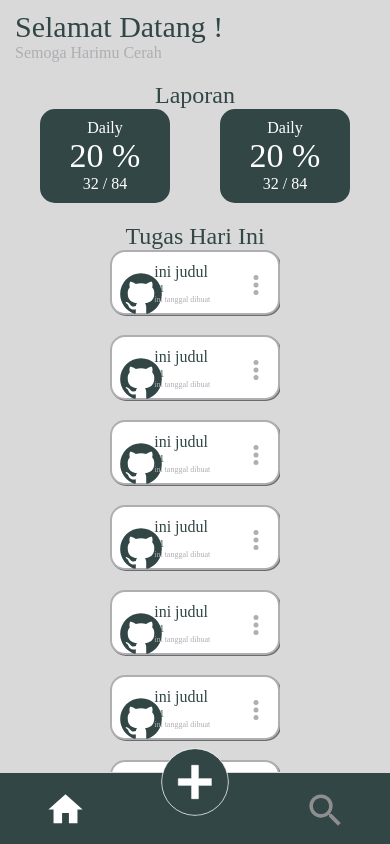
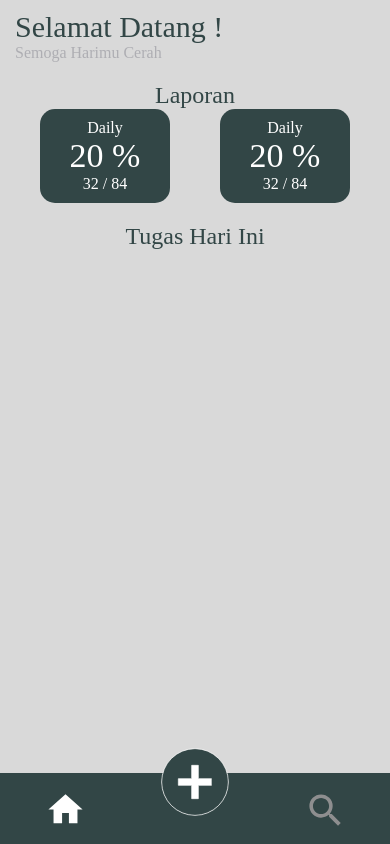
Before and after one commit to dafidafi25/my_todo_app, a React Native app: screen /Dashboard in a window 390 px wide. Built offline with nearby package versions, Linux system fonts and the light colour scheme.

Commit message:
setting list logic to fit redux store

```diff
--- a/App.tsx
+++ b/App.tsx
@@ -20,10 +20,20 @@ import colors from '@themes/Colors';
 import SearchScreen from '@Screen/SearchScreen';
 import AddScreen from '@Screen/AddScreen';
 import RootStackParamList from '@routers/router';
+import { Provider } from 'react-redux';
+import { store } from '@stores/Store';
 
 const Tab = createBottomTabNavigator<RootStackParamList>();
 
 const App = () => {
+  return (
+    <Provider store={store}>
+      <TabNavigation />
+    </Provider>
+  );
+};
+
+const TabNavigation = () => {
   return (
     <NavigationContainer>
       <Tab.Navigator
--- a/src/Screen/AddScreen.tsx
+++ b/src/Screen/AddScreen.tsx
@@ -6,6 +6,12 @@ import TrainingDateInput from '@components/molecule/TrainingDateInput';
 import TrainingOption, { IOption } from '@components/molecule/TrainingOption';
 import TextAreaInput from '@components/molecule/TrainingTextAreaInput';
 import TrainingTextInput from '@components/molecule/TrainingTextInput';
+import { useAppDispatch } from '@hooks/Redux';
+import { useNavigation } from '@react-navigation/native';
+import { NativeStackNavigationProp } from '@react-navigation/native-stack';
+import { nanoid } from '@reduxjs/toolkit';
+import RootStackParamList from '@routers/router';
+import { addTodo } from '@stores/features/TodoSlice';
 import colors from '@themes/Colors';
 import React from 'react';
 import { Controller, useForm } from 'react-hook-form';
@@ -23,6 +29,9 @@ interface TodoForm {
 interface IAddScreenProps {}
 
 const AddScreen: React.FC<IAddScreenProps> = () => {
+  const dispatch = useAppDispatch();
+  const navigation =
+    useNavigation<NativeStackNavigationProp<RootStackParamList>>();
   const { control, handleSubmit, setValue } = useForm<TodoForm>({
     defaultValues: {
       judul: '',
@@ -30,7 +39,16 @@ const AddScreen: React.FC<IAddScreenProps> = () => {
       kategori: 1,
     },
   });
-  const onSubmit = handleSubmit((data: TodoForm) => console.log(data));
+  const onSubmit = handleSubmit((data: TodoForm) => {
+    dispatch(
+      addTodo({
+        ...data,
+        createdAt: data.createdAt.toLocaleDateString('en-GB'),
+        id: nanoid(),
+      }),
+    );
+    navigation.goBack();
+  });
 
   const handleStartTime = (newDate: number) => {
     setValue('timeStart', newDate);
--- a/src/components/molecule/TrainingDateInput.tsx
+++ b/src/components/molecule/TrainingDateInput.tsx
@@ -1,6 +1,7 @@
 import Spacer from '@components/atom/Spacer';
 import text from '@styles/text';
 import colors from '@themes/Colors';
+import { MONTH } from 'constant/date';
 import React, { useState } from 'react';
 import { View, StyleSheet, Text, Pressable } from 'react-native';
 import DatePicker from 'react-native-date-picker';
@@ -62,18 +63,3 @@ const styles = StyleSheet.create({
 });
 
 export default TrainingDateInput;
-
-const MONTH: string[] = [
-  'Januari',
-  'Februari',
-  'Maret',
-  'April',
-  'Mei',
-  'Juni',
-  'Juli',
-  'Agustus',
-  'September',
-  'Oktober',
-  'November',
-  'Desember',
-];
--- a/src/components/organism/StatusCards.tsx
+++ b/src/components/organism/StatusCards.tsx
@@ -1,8 +1,11 @@
 import Github from '@assets/icons/Github';
 import Spacer from '@components/atom/Spacer';
 import StatusCard from '@components/molecule/StatusCard';
+import { useAppSelector } from '@hooks/Redux';
+import { ITodoState } from '@stores/features/TodoSlice';
 import text from '@styles/text';
 import colors from '@themes/Colors';
+import { MONTH } from 'constant/date';
 import React from 'react';
 import { View, StyleSheet, FlatList, Text } from 'react-native';
 
@@ -10,16 +13,23 @@ interface IStatusCardsProps {}
 
 const StatusCards: React.FC<IStatusCardsProps> = () => {
   let todosObject: string[] = [];
+  const todos = useAppSelector((state) => state.TodoSlice);
 
   const todoByCreated: ITodoList = todos.reduce((prev, todo) => {
     let temp: ITodoList = prev;
-    const key = todo.createdAt;
+    const key: string = todo.createdAt;
 
-    if (key in prev) {
-      temp[key].push(todo);
+    const date = key.split('/');
+
+    const generateObject: string = `${MONTH[parseInt(date[0], 10) - 1]} 20${
+      date[2]
+    }`;
+
+    if (generateObject in prev) {
+      temp[generateObject].push(todo);
     } else {
-      todosObject.push(key);
-      temp[key] = [todo];
+      todosObject.push(generateObject);
+      temp[generateObject] = [todo];
     }
     return prev;
   }, {});
@@ -39,7 +49,7 @@ const StatusCards: React.FC<IStatusCardsProps> = () => {
               return (
                 <View key={todo.id}>
                   <StatusCard
-                    title={todo.title}
+                    title={todo.judul}
                     icon={<Github color={colors.primary} width={40} />}
                   />
                   <Spacer spacing={10} />
@@ -62,51 +72,5 @@ const styles = StyleSheet.create({
 export default StatusCards;
 
 interface ITodoList {
-  [key: string]: ITodo[];
+  [key: string]: ITodoState[];
 }
-
-interface ITodo {
-  id: number;
-  title: string;
-  status: 'active' | 'miss' | 'done';
-  createdAt: string;
-}
-
-const todos: ITodo[] = [
-  {
-    id: 1,
-    title: 'Belajar React Native',
-    status: 'active',
-    createdAt: 'Juli 2021',
-  },
-  {
-    id: 2,
-    title: 'Belajar React Native',
-    status: 'active',
-    createdAt: 'Juli 2021',
-  },
-  {
-    id: 3,
-    title: 'Belajar React Native',
-    status: 'active',
-    createdAt: 'Agustus 2021',
-  },
-  {
-    id: 4,
-    title: 'Belajar React Native',
-    status: 'active',
-    createdAt: 'Agustus 2021',
-  },
-  {
-    id: 5,
-    title: 'Belajar React Native',
-    status: 'active',
-    createdAt: 'Agustus 2021',
-  },
-  {
-    id: 6,
-    title: 'Belajar React Native',
-    status: 'active',
-    createdAt: 'Agustus 2021',
-  },
-];
--- a/src/components/organism/TodoCards.tsx
+++ b/src/components/organism/TodoCards.tsx
@@ -1,6 +1,7 @@
 import Github from '@assets/icons/Github';
 import Spacer from '@components/atom/Spacer';
 import TodoCard from '@components/molecule/TodoCard';
+import { useAppSelector } from '@hooks/Redux';
 import { TODO_HEIGHT } from '@styles/card';
 import text from '@styles/text';
 import colors from '@themes/Colors';
@@ -10,7 +11,12 @@ import { View, StyleSheet, FlatList, Text } from 'react-native';
 interface ITodoCardsProps {}
 
 const TodoCards: React.FC<ITodoCardsProps> = () => {
-  const todos = ['a', 'a', 'a', 'a', 'a', 'a', 'a', 'a', 'a', 'a', 'a', 'a'];
+  const currentDate = new Date().toLocaleDateString();
+  const todos = useAppSelector((state) => state.TodoSlice);
+
+  const filteredTodos = todos.filter((item) => item.createdAt === currentDate);
+
+  console.log(filteredTodos);
 
   const getItemLayout = (data: any, index: number) => ({
     length: TODO_HEIGHT + 20,
@@ -22,10 +28,10 @@ const TodoCards: React.FC<ITodoCardsProps> = () => {
     <View style={styles.container}>
       <Text style={text.sectionTitle}>Tugas Hari Ini</Text>
       <FlatList
-        data={todos}
+        data={filteredTodos}
         showsVerticalScrollIndicator={false}
         getItemLayout={getItemLayout}
-        keyExtractor={(item, index) => index.toString()}
+        keyExtractor={(item) => item.id}
         renderItem={RenderItem}
       />
     </View>
--- /dev/null
+++ b/src/constant/date.ts
@@ -0,0 +1,16 @@
+const MONTH: string[] = [
+  'Januari',
+  'Februari',
+  'Maret',
+  'April',
+  'Mei',
+  'Juni',
+  'Juli',
+  'Agustus',
+  'September',
+  'Oktober',
+  'November',
+  'Desember',
+];
+
+export { MONTH };
--- /dev/null
+++ b/src/hooks/Redux.ts
@@ -0,0 +1,5 @@
+import { TypedUseSelectorHook, useDispatch, useSelector } from 'react-redux';
+import type { RootState, AppDispatch } from '@stores/Store';
+
+export const useAppDispatch = () => useDispatch<AppDispatch>();
+export const useAppSelector: TypedUseSelectorHook<RootState> = useSelector;
--- /dev/null
+++ b/src/stores/Store.ts
@@ -0,0 +1,11 @@
+import { configureStore } from '@reduxjs/toolkit';
+import TodoSlice from './features/TodoSlice';
+
+export const store = configureStore({
+  reducer: { TodoSlice },
+});
+
+// Infer the `RootState` and `AppDispatch` types from the store itself
+export type RootState = ReturnType<typeof store.getState>;
+// Inferred type: {posts: PostsState, comments: CommentsState, users: UsersState}
+export type AppDispatch = typeof store.dispatch;
--- /dev/null
+++ b/src/stores/features/TodoSlice.ts
@@ -0,0 +1,29 @@
+import { createSlice } from '@reduxjs/toolkit';
+import type { PayloadAction } from '@reduxjs/toolkit';
+
+export interface ITodoState {
+  judul: string;
+  createdAt: string;
+  timeStart?: number;
+  timeEnd?: number;
+  deskripsi?: string;
+  kategori: number | string;
+  id: string;
+  status?: 'active' | 'miss' | 'done';
+}
+
+const initialState: ITodoState[] = [];
+
+const TodoSlice = createSlice({
+  name: 'todos',
+  initialState,
+  reducers: {
+    addTodo: (state, actions: PayloadAction<ITodoState>) => {
+      state.push({ ...actions.payload });
+      console.log(actions);
+    },
+  },
+});
+
+export const { addTodo } = TodoSlice.actions;
+export default TodoSlice.reducer;
```
